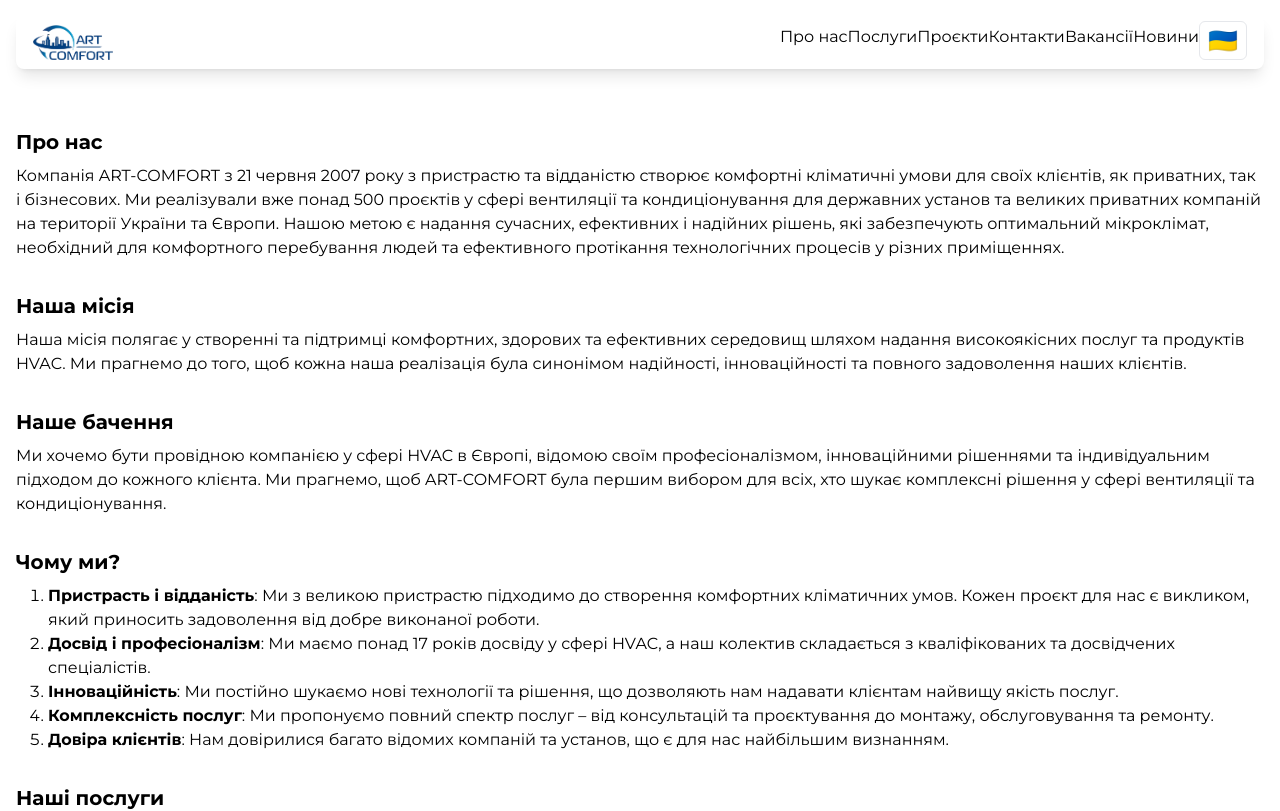
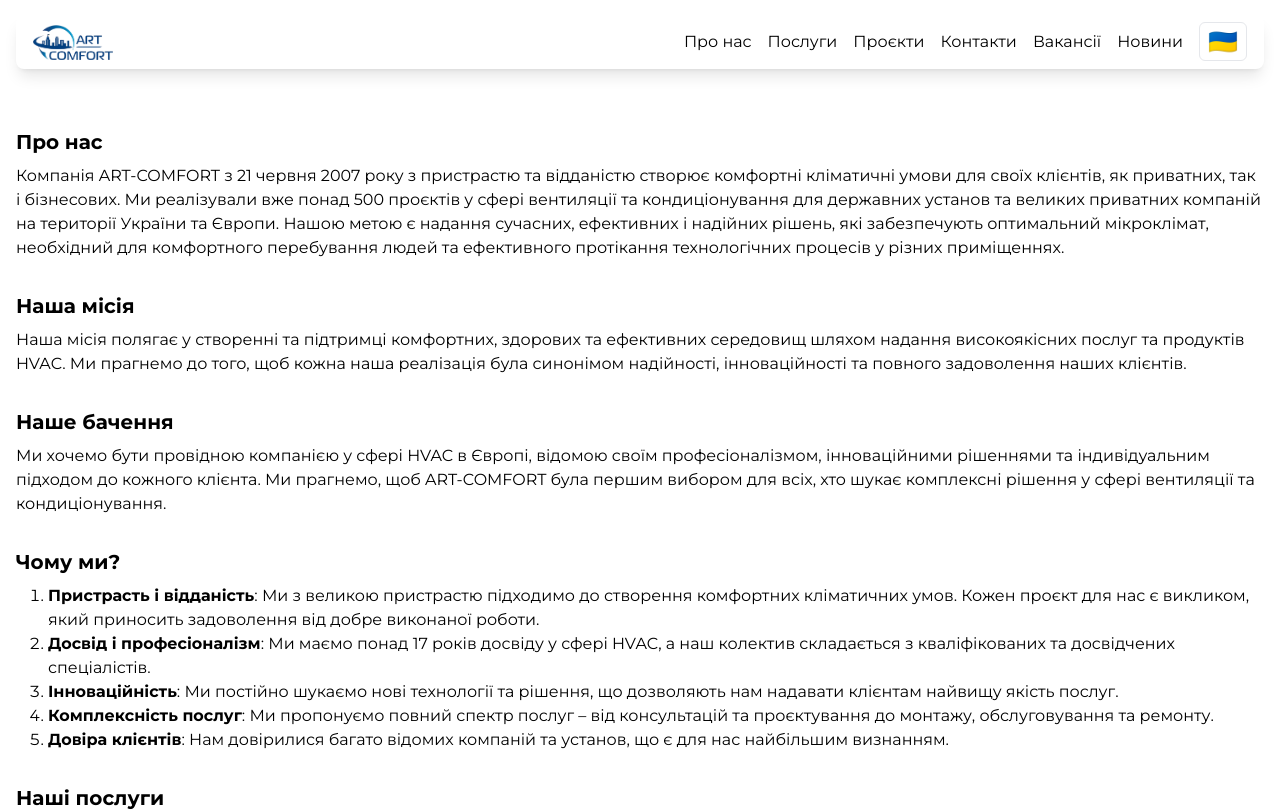
Before and after one commit to kkrasnoshchok/art-comfort, a Next.js app: page /about in a window 1280 px wide. Shown: the top 811 px of the page. Built offline with nearby package versions, Linux system fonts and the light colour scheme.

Commit message:
fix: adds gap for lg screens menu

```diff
--- a/src/components/header/Header.tsx
+++ b/src/components/header/Header.tsx
@@ -129,7 +129,7 @@
           </div>
 
           {isBurgerHidden && (
-            <>
+            <div className='flex flex-row items-center gap-4'>
               <MenuItem
                 href='/about'
                 setActive={setActive}
@@ -199,7 +199,7 @@
                   </div>
                 )}
               </div>
-            </>
+            </div>
           )}
         </Menu>
       </motion.div>
--- a/src/utils/locales/translations/ua.ts
+++ b/src/utils/locales/translations/ua.ts
@@ -303,7 +303,7 @@
   general: {
     contactUs: 'Звʼязатись з нами',
     exploreDetails: 'Детальніше',
-    backToMain: 'Повернутись на головну',
+    backToMain: 'Повернутись на головну сторінку',
     backToList: 'Повернутись до списку',
   },
   header: {
```
